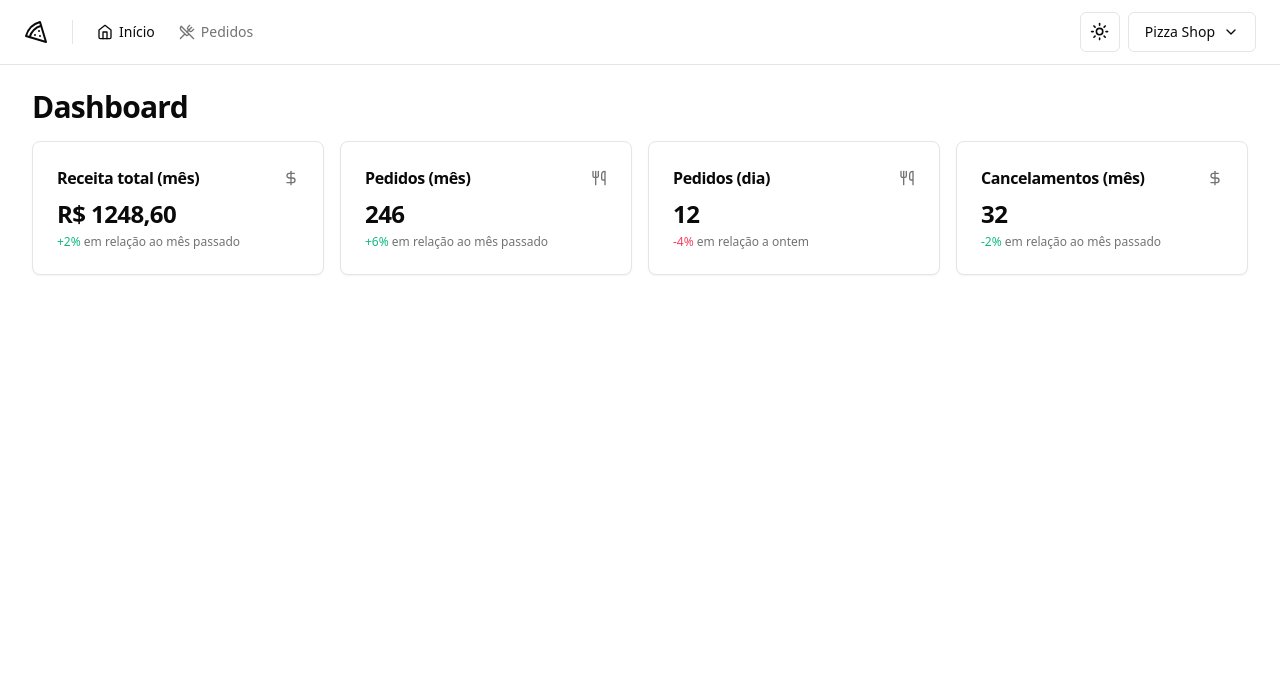
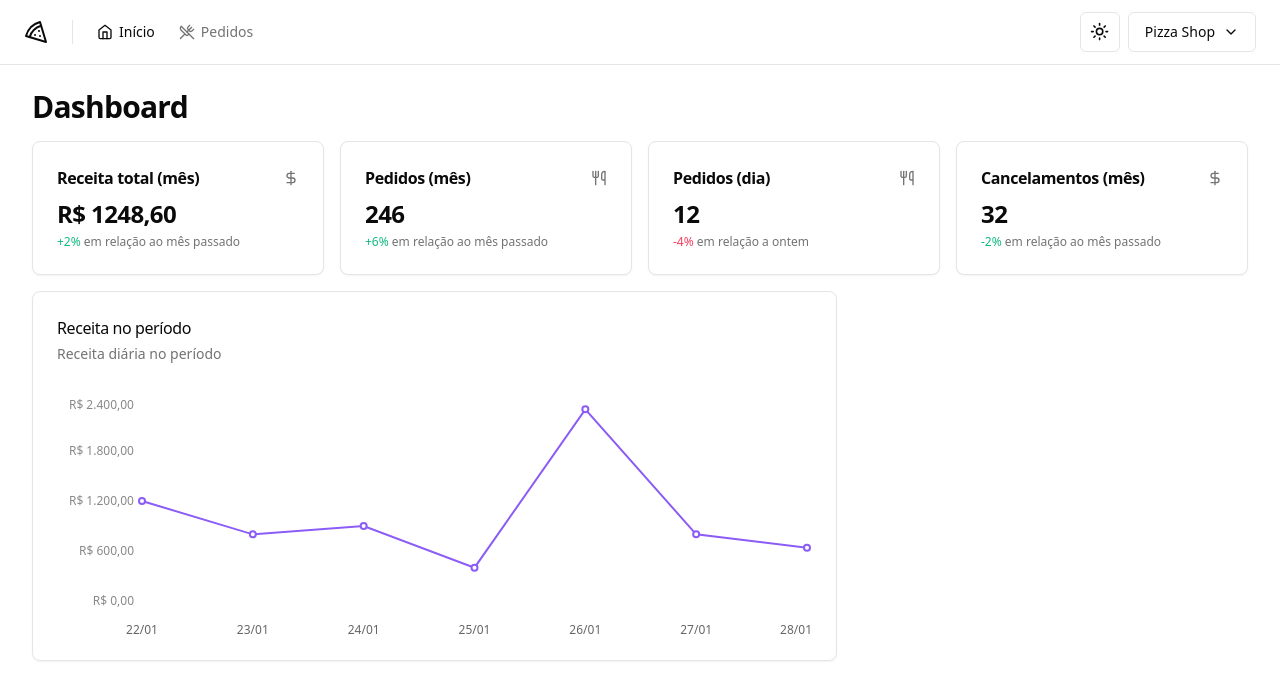
Before and after one commit to fabiof2x/ignite-reactjs-04-pizzashop-web, a React (Vite) app: page / in a window 1280 px wide. Shown: the top 700 px of the page. Built offline with nearby package versions, Linux system fonts and the light colour scheme.

Commit message:
Gráfico de receita no período

```diff
--- a/package.json
+++ b/package.json
@@ -26,6 +26,7 @@
     "react-helmet-async": "^2.0.4",
     "react-hook-form": "^7.49.3",
     "react-router-dom": "^6.21.3",
+    "recharts": "^2.11.0",
     "sonner": "^1.3.1",
     "sort-by": "^1.2.0",
     "tailwind-merge": "^2.2.1",
--- a/src/pages/app/dashboard/dashboard.tsx
+++ b/src/pages/app/dashboard/dashboard.tsx
@@ -4,6 +4,7 @@
 import { MonthCanceledOrdersAmountCard } from './month-canceled-orders-amount-card'
 import { MonthOrdersAmountCard } from './month-orders-amount-card'
 import { MonthRevenueCard } from './month-revenue-card'
+import { RevenueChart } from './revenue-chart'
 
 export function Dashboard() {
   return (
@@ -18,6 +19,10 @@
           <DayOrdersAmountCard />
           <MonthCanceledOrdersAmountCard />
         </div>
+
+        <div className="grid grid-cols-9 gap-4">
+          <RevenueChart />
+        </div>
       </div>
     </>
   )
--- /dev/null
+++ b/src/pages/app/dashboard/revenue-chart.tsx
@@ -0,0 +1,60 @@
+import { Line, LineChart, ResponsiveContainer, XAxis, YAxis } from 'recharts'
+import colors from 'tailwindcss/colors'
+
+import {
+  Card,
+  CardContent,
+  CardDescription,
+  CardHeader,
+  CardTitle,
+} from '@/components/ui/card'
+
+const data = [
+  { date: '22/01', revenue: 1200 },
+  { date: '23/01', revenue: 800 },
+  { date: '24/01', revenue: 900 },
+  { date: '25/01', revenue: 400 },
+  { date: '26/01', revenue: 2300 },
+  { date: '27/01', revenue: 800 },
+  { date: '28/01', revenue: 640 },
+]
+
+export function RevenueChart() {
+  return (
+    <Card className="col-span-6">
+      <CardHeader className="flex-row items-center justify-between pb-8">
+        <div className="space-y-1">
+          <CardTitle className="text-base font-medium">
+            Receita no período
+          </CardTitle>
+          <CardDescription>Receita diária no período</CardDescription>
+        </div>
+      </CardHeader>
+      <CardContent>
+        <ResponsiveContainer width="100%" height={240}>
+          <LineChart data={data} style={{ fontSize: 12 }}>
+            <XAxis dataKey="date" axisLine={false} tickLine={false} dy={16} />
+            <YAxis
+              stroke="#888"
+              axisLine={false}
+              tickLine={false}
+              width={80}
+              tickFormatter={(value: number) =>
+                value.toLocaleString('pt-BR', {
+                  style: 'currency',
+                  currency: 'BRL',
+                })
+              }
+            />
+            <Line
+              stroke={colors.violet[500]}
+              type="linear"
+              strokeWidth={2}
+              dataKey="revenue"
+            />
+          </LineChart>
+        </ResponsiveContainer>
+      </CardContent>
+    </Card>
+  )
+}
```
Also changed, not shown: 1 other file (tests, documents, lock files or other folders).
